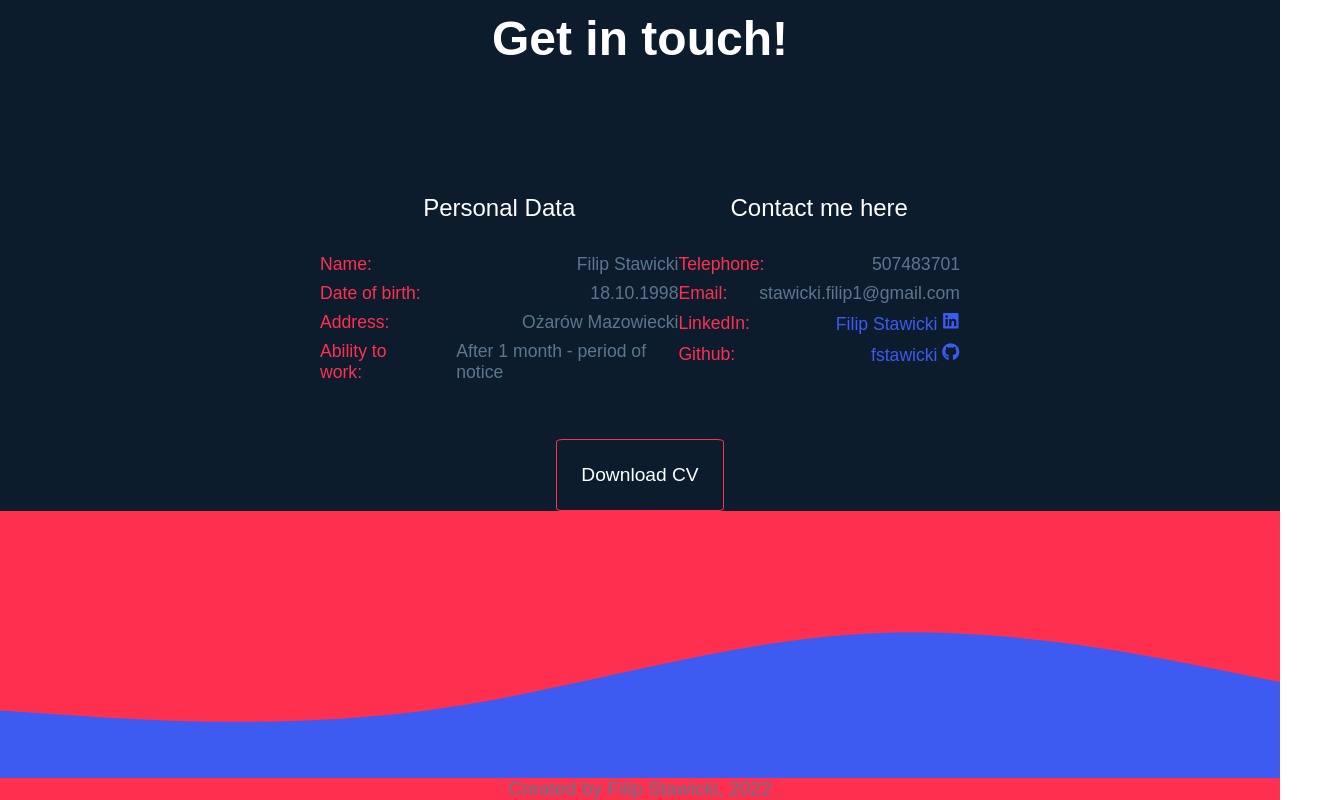
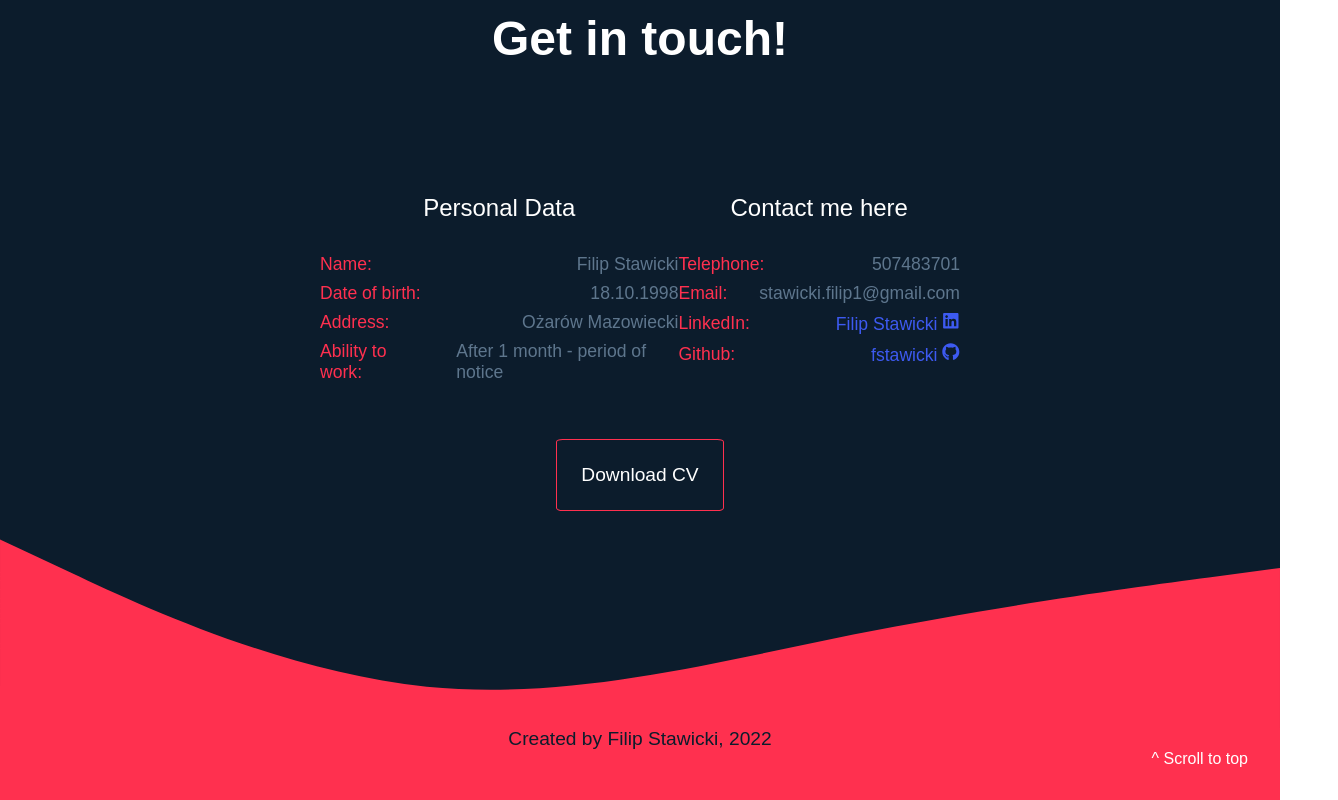
Before and after one commit to fstawicki/fstawicki_portfolio, a React (Create React App) app: page / in a window 1280 px wide. Shown: the part 3767-4567 px from the top of the page, 1338 px wide, since content can reach past the window. Built offline with nearby package versions, Linux system fonts and the light colour scheme.

Commit message:
Added fotterwave, finished footer component

```diff
--- a/src/components/Footer.jsx
+++ b/src/components/Footer.jsx
@@ -1,14 +1,16 @@
 import React from 'react';
 import { StyledFooter } from './styles/Footer.styled';
 
-import wave from '../assets/waves/wave.svg';
+import footerwave from '../assets/waves/footerwave.svg';
 
 const Footer = () => {
   return (
       <StyledFooter>
-        <img src={wave} alt="" />
-        <p>Created by Filip Stawicki, 2022</p>
-        <a href="#">^ To Top</a>
+        <img src={footerwave} alt="" />
+        <div className="wrapper">
+            <p>Created by Filip Stawicki, 2022</p>
+            <a href="#">^ Scroll to top</a>
+        </div>
     </StyledFooter>
   )
 }
--- a/src/components/styles/Footer.styled.jsx
+++ b/src/components/styles/Footer.styled.jsx
@@ -2,53 +2,53 @@ import styled from "styled-components";
 
 export const StyledFooter = styled.div`
 
-    background-color: ${({ theme }) => theme.accent};
+    background-color: ${({ theme }) => theme.bgcolor};
 
     position: relative;
 
+    img{
+    }
 
 
-    img{
-    }
-/*
-    .sign{
+    .wrapper{
+
         display: flex;
         justify-content: space-between;
         align-items: center;
-        padding: 0 2rem;
+        flex-direction: column;
+
+        width: 100%;
+
 
         position: absolute;
-        bottom: 1rem;
-        right: 0;
+        bottom: 0;
 
-        width: 50%;
-        margin: 0 0 0 auto;
+        background-color: ${({ theme }) => theme.accent};
 
-    } */
+
+    }
 
     p{
         font-size: 1.2rem;
         color: white;
         text-align: center;
 
-        position: absolute;
-        bottom: 0;
         display: block;
         width: 100%;
 
-        background-color: ${({ theme }) => theme.accent};
-        color: ${({ theme }) => theme.greytext};
-        z-index: 444;
+        color: ${({ theme }) => theme.bgcolor};
     }
 
     a{
 
-        padding-right: 2rem;
+        margin: 0 2rem 2rem auto;
         color: white;
         text-align: right;
 
-        position: absolute;
-        bottom: 0;
+        display: block;
+
+        text-decoration: none;
+
     }
 
 
```
Also changed, not shown: src/assets/images/wavefooter.svg (added), src/assets/waves/footerwave.svg (added).
